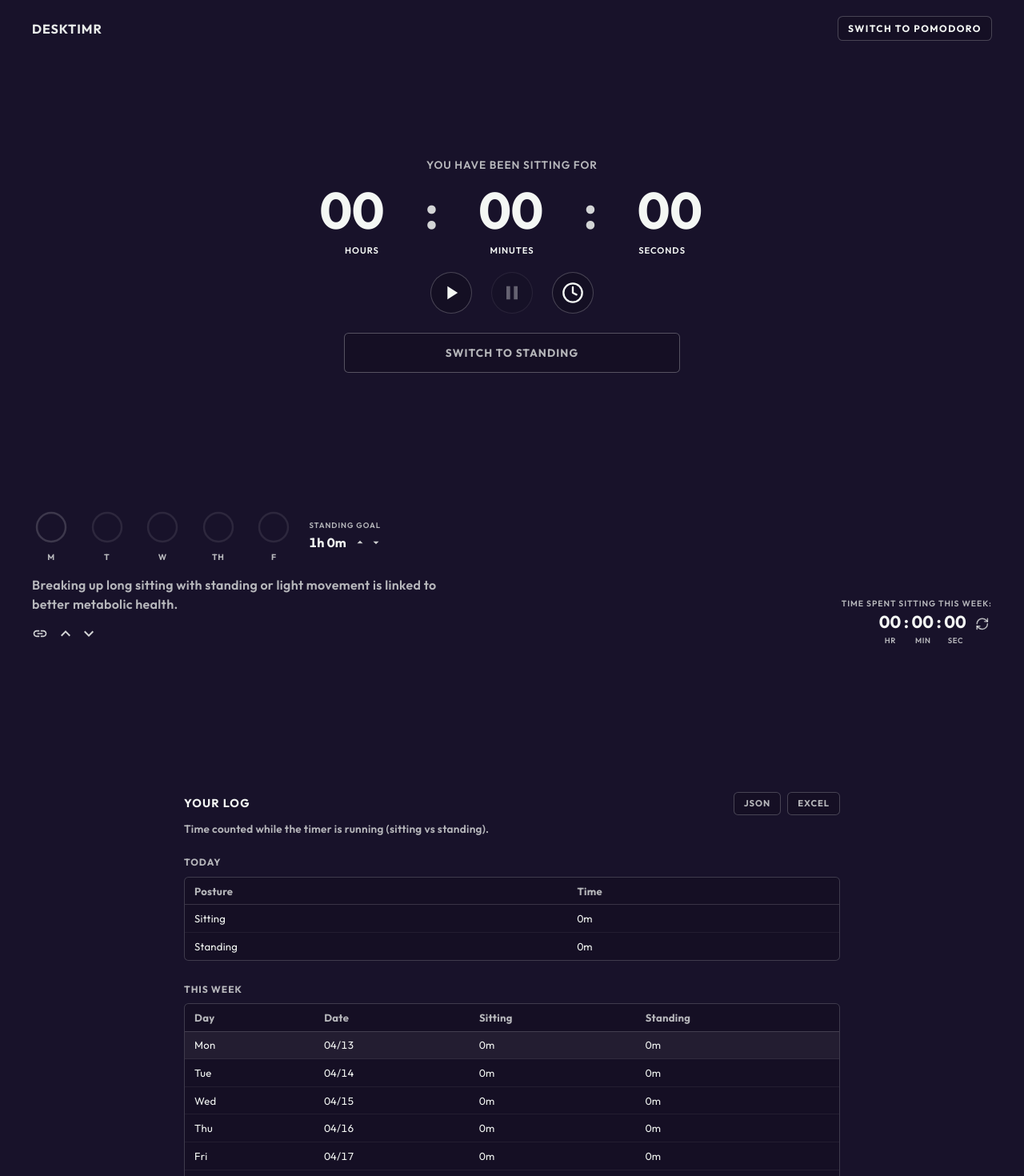
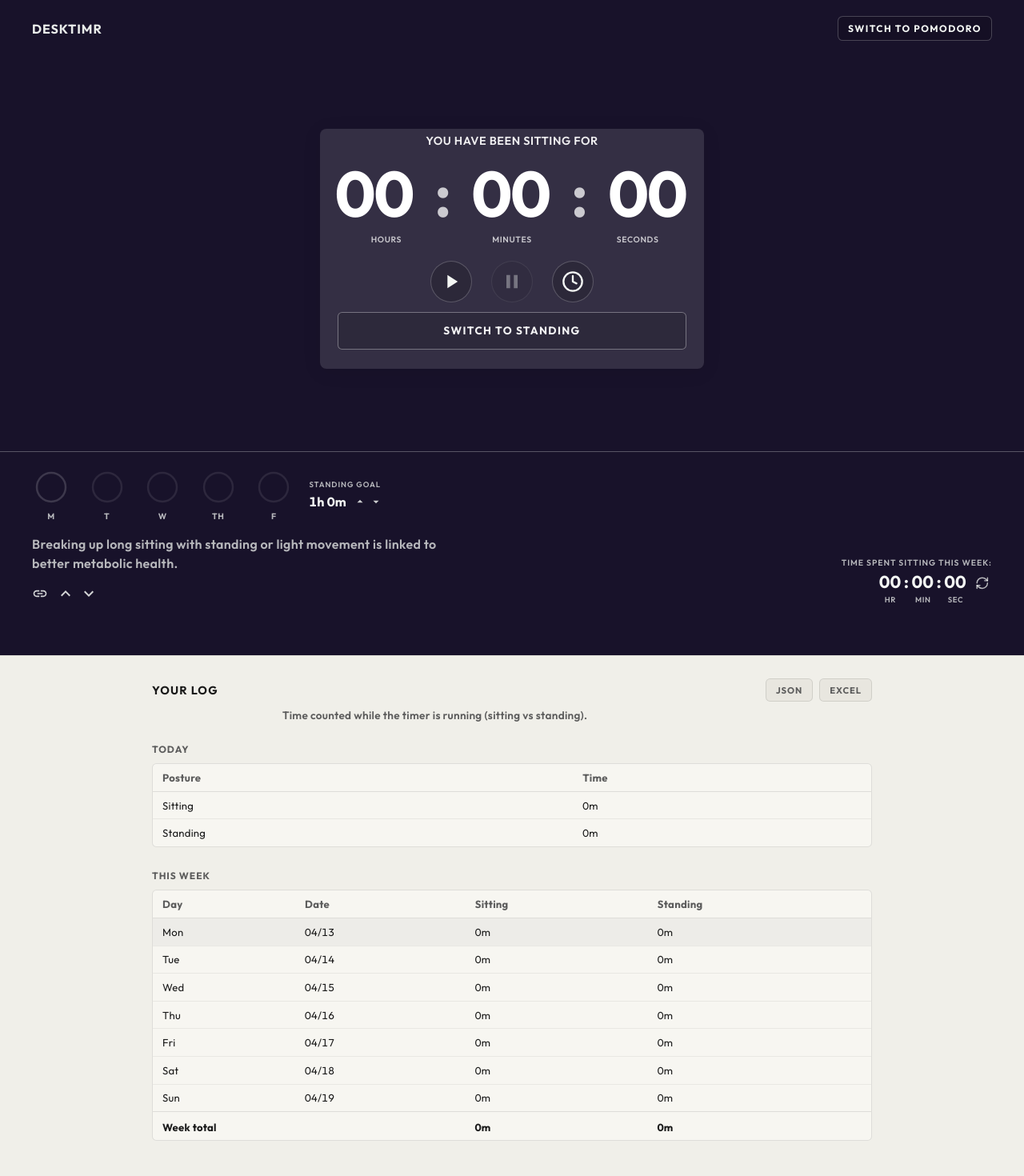
Before and after one commit to mayra000/DeskTimr, a React (Vite) app: page / in a window 1280 px wide. Shown: the top 1470 px of the page at 80% size. Built offline with nearby package versions, Linux system fonts and the light colour scheme.

Commit message:
ui updates

```diff
--- a/src/App.css
+++ b/src/App.css
@@ -2,8 +2,10 @@
   position: relative;
   z-index: 0;
   min-height: 100svh;
+  min-height: 100dvh;
   display: flex;
   flex-direction: column;
+  --app-header-height: clamp(4rem, 1.5rem + 2.5vw, 5.25rem);
   color: var(--dt-text);
   font-family: var(--dt-font);
   text-transform: uppercase;
@@ -144,13 +146,13 @@
   min-height: min(68vh, 720px);
 }
 
-.app__main-content {
-  width: min(92vw, 560px);
-  display: flex;
-  flex-direction: column;
-  align-items: center;
-  gap: 1.25rem;
-  padding: clamp(1rem, 4vw, 2.5rem) 0;
+.app__main--desk {
+  flex: 1 1 auto;
+  min-height: 0;
+  place-items: start center;
+  align-content: start;
+  padding-top: 0.25rem;
+  padding-bottom: 0.75rem;
 }
 
 .main-timer {
@@ -295,10 +297,82 @@
   -moz-appearance: textfield;
 }
 
+/* —— Desk timer (matches Pomodoro card layout) —— */
+.desk-timer {
+  width: min(92vw, 480px);
+  margin-top: 86px;
+  margin-inline: auto;
+  text-transform: none;
+  letter-spacing: 0.02em;
+}
+
+.desk-timer__card {
+  border-radius: 0.5rem;
+  padding: 0.35rem 0.35rem 1.5rem;
+  background: rgba(255, 255, 255, 0.12);
+  box-shadow: 0 4px 24px rgba(0, 0, 0, 0.08);
+}
+
+.desk-timer__card .main-timer__label {
+  margin: 0 auto 1rem;
+  max-width: 32ch;
+  text-align: center;
+  font-size: clamp(0.75rem, 2vw, 0.9rem);
+  font-weight: 600;
+  color: rgba(255, 255, 255, 0.92);
+  letter-spacing: 0.04em;
+}
+
+.desk-timer__card .main-timer__digit-row {
+  font-size: clamp(3rem, 12vw, 5rem);
+  letter-spacing: 0.02em;
+}
+
+.desk-timer__card .main-timer__part {
+  color: #fff;
+}
+
+.desk-timer__card .main-timer__sep {
+  color: rgba(255, 255, 255, 0.88);
+}
+
+.desk-timer__card .main-timer__unit-row {
+  font-size: clamp(0.5rem, 1.2vw, 0.65rem);
+  font-weight: 600;
+  color: rgba(255, 255, 255, 0.72);
+  letter-spacing: 0.06em;
+}
+
+.desk-timer__card .main-timer__caret {
+  background: rgba(0, 0, 0, 0.12);
+  color: #fff;
+}
+
+.desk-timer__card .main-timer__caret:hover {
+  background: rgba(0, 0, 0, 0.2);
+}
+
+.desk-timer__card .main-timer__part--edit {
+  color: #fff;
+  border-bottom-color: rgba(255, 255, 255, 0.45);
+  background: rgba(0, 0, 0, 0.12);
+}
+
+.desk-timer__card .main-timer__part--edit:focus {
+  border-bottom-color: rgba(255, 255, 255, 0.65);
+  background: rgba(255, 255, 255, 0.08);
+}
+
+.desk-timer__card .main-timer__digit-row--edit .main-timer__part--edit {
+  font-size: clamp(2.75rem, 10vw, 4.5rem);
+}
+
 .timer-controls {
   display: flex;
   gap: 1.5rem;
   align-items: center;
+  justify-content: center;
+  margin-top: 1.25rem;
 }
 
 .timer-controls__btn {
@@ -338,6 +412,74 @@
 
 .timer-controls__icon {
   display: block;
+}
+
+.desk-timer__posture {
+  display: block;
+  width: calc(100% - 2rem);
+  margin: 0.75rem auto 0;
+  padding: 0.85rem 1rem;
+  border: 1px solid rgba(255, 255, 255, 0.35);
+  border-radius: 0.35rem;
+  background: rgba(0, 0, 0, 0.12);
+  color: rgba(255, 255, 255, 0.95);
+  font-family: inherit;
+  font-size: clamp(0.75rem, 2vw, 0.85rem);
+  font-weight: 700;
+  letter-spacing: 0.1em;
+  text-transform: uppercase;
+  cursor: pointer;
+  transition:
+    background 0.15s ease,
+    border-color 0.15s ease,
+    transform 0.12s ease;
+}
+
+.desk-timer__posture:hover {
+  background: rgba(0, 0, 0, 0.18);
+  border-color: rgba(255, 255, 255, 0.5);
+}
+
+.desk-timer__posture:active {
+  transform: scale(0.99);
+}
+
+@media (prefers-reduced-motion: reduce) {
+  .desk-timer__posture:active {
+    transform: none;
+  }
+}
+
+/**
+ * Desk: first viewport is only the posture-colored area (header + stage).
+ */
+.app[data-app-mode='desk'] .app__stage--desk {
+  flex: 1 0 auto;
+  min-height: calc(
+    100svh - var(--app-header-height) - env(safe-area-inset-bottom, 0px) +
+      0.75rem
+  );
+  display: flex;
+  flex-direction: column;
+}
+
+@supports (height: 100dvh) {
+  .app[data-app-mode='desk'] .app__stage--desk {
+    min-height: calc(
+      100dvh - var(--app-header-height) - env(safe-area-inset-bottom, 0px) +
+        0.75rem
+    );
+  }
+}
+
+.app__stage--desk .app-footer--desk {
+  margin-top: auto;
+  flex-shrink: 0;
+}
+
+.app-footer--desk {
+  border-top: 1px solid rgba(255, 255, 255, 0.28);
+  padding-top: 1.25rem;
 }
 
 .standing-goal {
@@ -501,30 +643,6 @@ html[data-posture='sitting'] .standing-badges__complete {
   font-weight: 700;
   letter-spacing: 0.06em;
   color: var(--dt-text-muted);
-}
-
-.posture-toggle {
-  margin-top: 0.25rem;
-  width: 100%;
-  max-width: 420px;
-  padding: 0.95rem 1.25rem;
-  border: 1px solid rgba(255, 255, 255, 0.28);
-  border-radius: 0.35rem;
-  background: rgba(0, 0, 0, 0.12);
-  color: var(--dt-text-muted);
-  font-family: inherit;
-  font-size: clamp(0.7rem, 1.8vw, 0.85rem);
-  font-weight: 700;
-  letter-spacing: 0.08em;
-  cursor: pointer;
-  transition:
-    background 0.15s ease,
-    color 0.15s ease;
-}
-
-.posture-toggle:hover {
-  background: rgba(255, 255, 255, 0.06);
-  color: var(--dt-text);
 }
 
 .app-footer {
@@ -764,25 +882,23 @@ html[data-posture='sitting'] .standing-badges__complete {
 }
 
 .activity-log {
-  width: min(96vw, 900px);
-  margin: clamp(2.5rem, 12vh, 10rem) auto 0;
-  padding: 1.5rem clamp(1rem, 4vw, 2.5rem)
+  --al-text: #1a1a1a;
+  --al-muted: #5c5c5c;
+  --al-border: rgba(0, 0, 0, 0.1);
+  --al-surface: #f0efe9;
+  --al-surface-raised: #e8e6df;
+  width: 100%;
+  max-width: none;
+  margin: 0;
+  padding: 1.75rem clamp(1rem, 4vw, 2.5rem)
     calc(3rem + env(safe-area-inset-bottom, 0px));
   position: relative;
   z-index: 2;
   flex-shrink: 0;
-  opacity: 0.4;
-  transition: opacity 0.55s cubic-bezier(0.22, 1, 0.36, 1);
-}
-
-.activity-log[data-visible='true'] {
-  opacity: 1;
-}
-
-@media (prefers-reduced-motion: reduce) {
-  .activity-log {
-    transition: none;
-  }
+  background: var(--al-surface);
+  color: var(--al-text);
+  color-scheme: light;
+  border-top: 1px solid var(--al-border);
 }
 
 .activity-log__title-row {
@@ -792,6 +908,8 @@ html[data-posture='sitting'] .standing-badges__complete {
   justify-content: space-between;
   gap: 0.75rem 1rem;
   margin-bottom: 0.5rem;
+  max-width: min(96vw, 900px);
+  margin-inline: auto;
 }
 
 .activity-log__heading {
@@ -799,6 +917,7 @@ html[data-posture='sitting'] .standing-badges__complete {
   font-size: clamp(0.75rem, 1.8vw, 0.9rem);
   font-weight: 700;
   letter-spacing: 0.08em;
+  color: var(--al-text);
 }
 
 .activity-log__export {
@@ -809,10 +928,10 @@ html[data-posture='sitting'] .standing-badges__complete {
 
 .activity-log__export-btn {
   padding: 0.4rem 0.75rem;
-  border: 1px solid rgba(255, 255, 255, 0.22);
+  border: 1px solid var(--al-border);
   border-radius: 0.35rem;
-  background: rgba(0, 0, 0, 0.12);
-  color: var(--dt-text-muted);
+  background: var(--al-surface-raised);
+  color: var(--al-muted);
   font-family: inherit;
   font-size: clamp(0.6rem, 1.4vw, 0.7rem);
   font-weight: 700;
@@ -821,12 +940,14 @@ html[data-posture='sitting'] .standing-badges__complete {
   cursor: pointer;
   transition:
     background 0.15s ease,
-    color 0.15s ease;
+    color 0.15s ease,
+    border-color 0.15s ease;
 }
 
 .activity-log__export-btn:hover {
-  background: rgba(255, 255, 255, 0.06);
-  color: var(--dt-text);
+  background: #ddd9cf;
+  color: var(--al-text);
+  border-color: rgba(0, 0, 0, 0.18);
 }
 
 .activity-log__export-btn:active {
@@ -840,17 +961,20 @@ html[data-posture='sitting'] .standing-badges__complete {
 }
 
 .activity-log__lede {
-  margin: 0 0 1.5rem;
+  max-width: min(64ch, min(96vw, 900px));
+  margin: 0 auto 1.5rem;
   font-size: clamp(0.75rem, 1.8vw, 0.85rem);
   font-weight: 600;
-  color: var(--dt-text-muted);
+  color: var(--al-muted);
   text-transform: none;
   letter-spacing: 0.02em;
   line-height: 1.45;
-  max-width: 64ch;
 }
 
 .activity-log__block {
+  width: 100%;
+  max-width: min(96vw, 900px);
+  margin-inline: auto;
   margin-bottom: 1.75rem;
 }
 
@@ -863,14 +987,14 @@ html[data-posture='sitting'] .standing-badges__complete {
   font-size: clamp(0.65rem, 1.5vw, 0.75rem);
   font-weight: 700;
   letter-spacing: 0.08em;
-  color: var(--dt-text-muted);
+  color: var(--al-muted);
 }
 
 .activity-log__table-wrap {
   overflow-x: auto;
-  border: 1px solid rgba(255, 255, 255, 0.18);
+  border: 1px solid var(--al-border);
   border-radius: 0.35rem;
-  background: rgba(0, 0, 0, 0.12);
+  background: #f7f6f1;
 }
 
 .activity-log__table {
@@ -890,12 +1014,13 @@ html[data-posture='sitting'] .standing-badges__complete {
 
 .activity-log__table th {
   font-weight: 700;
-  color: var(--dt-text-muted);
-  border-bottom: 1px solid rgba(255, 255, 255, 0.15);
+  color: var(--al-muted);
+  border-bottom: 1px solid var(--al-border);
 }
 
 .activity-log__table td {
-  border-bottom: 1px solid rgba(255, 255, 255, 0.06);
+  color: var(--al-text);
+  border-bottom: 1px solid rgba(0, 0, 0, 0.06);
 }
 
 .activity-log__table tbody tr:last-child td {
@@ -903,13 +1028,14 @@ html[data-posture='sitting'] .standing-badges__complete {
 }
 
 .activity-log__table--week tbody tr[data-today='true'] td {
-  background: rgba(255, 255, 255, 0.06);
+  background: rgba(0, 0, 0, 0.04);
 }
 
 .activity-log__table tfoot td,
 .activity-log__table tfoot th {
   font-weight: 700;
-  border-top: 1px solid rgba(255, 255, 255, 0.22);
+  color: var(--al-text);
+  border-top: 1px solid var(--al-border);
   border-bottom: none;
   padding-top: 0.65rem;
 }
--- a/src/App.tsx
+++ b/src/App.tsx
@@ -254,9 +254,10 @@ function App() {
         </div>
       ) : (
         <>
-          <div className="app__stage">
-            <div className="app__main">
-              <div className="app__main-content">
+          <div className="app__stage app__stage--desk">
+            <div className="app__main app__main--desk">
+              <div className="desk-timer">
+                <div className="desk-timer__card">
                   <MainTimer
                     label={mainTimerLabel}
                     sessionDisplayMode={state.sessionDisplayMode}
@@ -277,8 +278,9 @@ function App() {
                   <PostureToggle label={toggleLabel} onClick={switchPosture} />
                 </div>
               </div>
+            </div>
 
-            <footer className="app-footer">
+            <footer className="app-footer app-footer--desk">
               <div className="app-footer__left">
                 <div className="footer-standing">
                   <StandingWeekBadges
--- a/src/components/PostureToggle.tsx
+++ b/src/components/PostureToggle.tsx
@@ -5,7 +5,7 @@ type Props = {
 
 export function PostureToggle({ label, onClick }: Props) {
   return (
-    <button type="button" className="posture-toggle" onClick={onClick}>
+    <button type="button" className="desk-timer__posture" onClick={onClick}>
       {label}
     </button>
   )
--- a/src/components/TimerControls.tsx
+++ b/src/components/TimerControls.tsx
@@ -111,14 +111,12 @@ export function TimerControls({
         >
           {countdownActive ? (
             <>
-              {/* Stopwatch-style timer — tap to switch to stopwatch */}
               <line x1="10" x2="14" y1="2" y2="2" />
               <line x1="12" x2="15" y1="14" y2="11" />
               <circle cx="12" cy="14" r="8" />
             </>
           ) : (
             <>
-              {/* Clock — tap to switch to countdown */}
               <circle cx="12" cy="12" r="10" />
               <polyline points="12 6 12 12 16 14" />
             </>
--- a/src/index.css
+++ b/src/index.css
@@ -13,14 +13,20 @@
 
 html {
   --dt-bg: var(--dt-bg-sitting);
+  --dt-desk-cta-text: #2a1a3a;
+  min-height: 100%;
+  min-height: 100dvh;
+  background: var(--dt-bg);
 }
 
 html[data-posture='standing'] {
   --dt-bg: var(--dt-bg-standing);
+  --dt-desk-cta-text: #123a24;
 }
 
 html[data-posture='sitting'] {
   --dt-bg: var(--dt-bg-sitting);
+  --dt-desk-cta-text: #2a1a3a;
 }
 
 /* Pomodoro app: fallback until data-pomodoro-phase is set by PomodoroView */
@@ -58,6 +64,7 @@ body {
 
 body {
   min-height: 100svh;
+  min-height: 100dvh;
   background: var(--dt-bg);
   transition: background-color 0.45s cubic-bezier(0.22, 1, 0.36, 1);
   font-family: var(--dt-font);
@@ -73,4 +80,6 @@ body {
 
 #root {
   min-height: 100svh;
+  min-height: 100dvh;
+  background: var(--dt-bg);
 }
```
Lines whose indentation alone changed are shown as unchanged.
